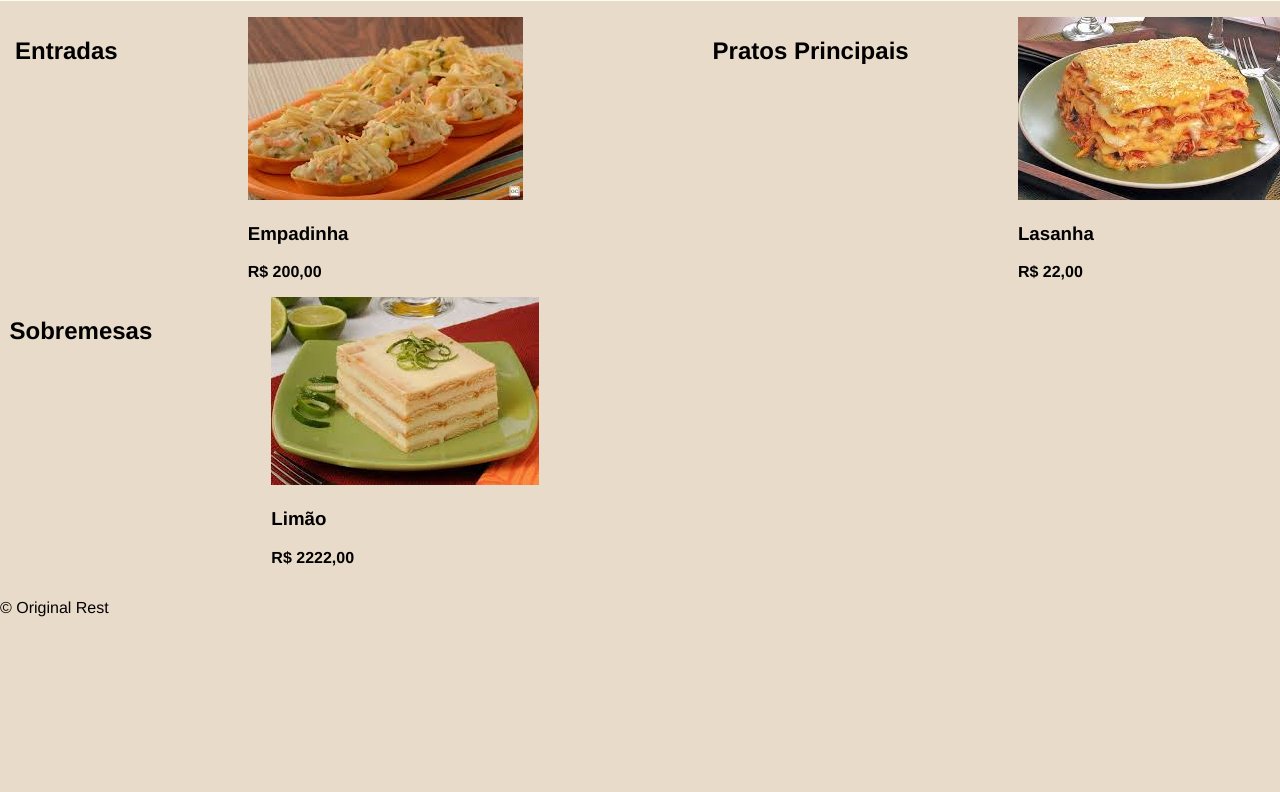
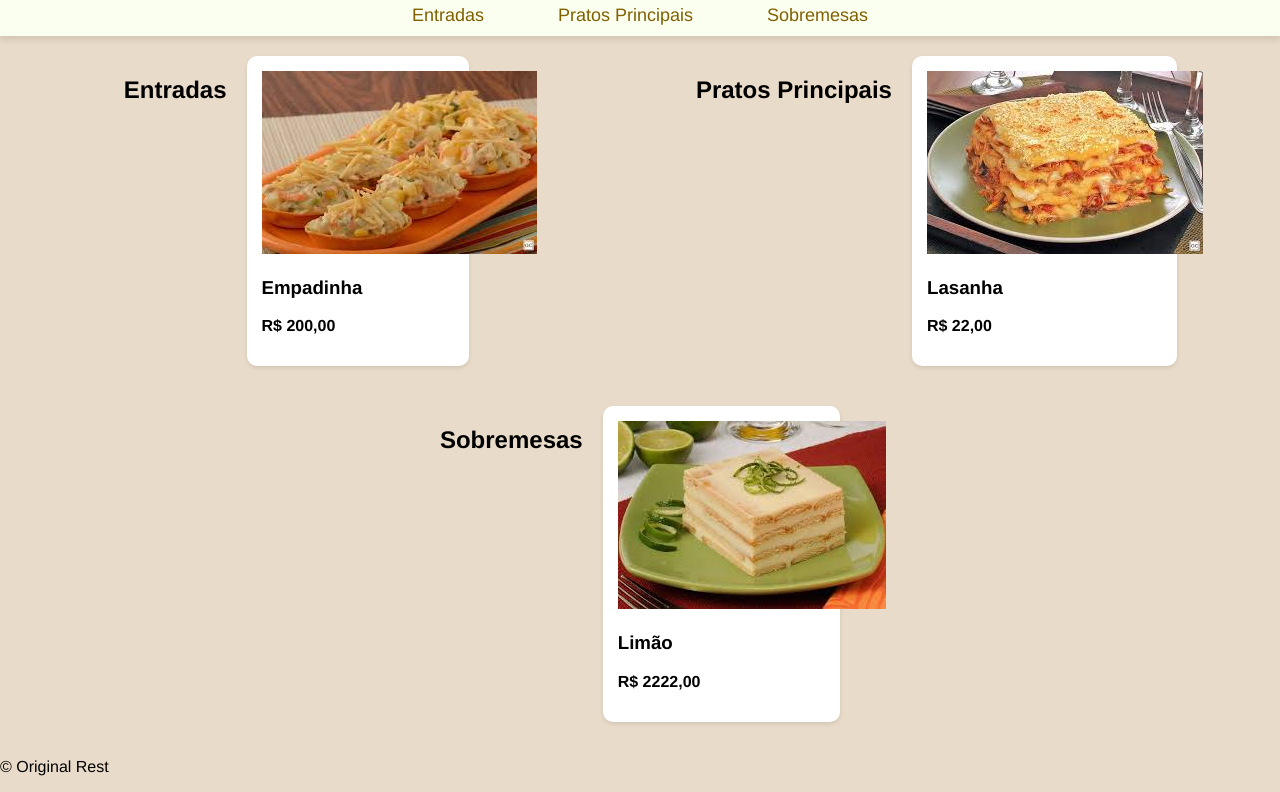
Before and after one commit to Biula7/Restaurante, a plain HTML site: page pagina1.html in a window 1280 px wide. Shown: the part 629-1421 px from the top of the page. Before the commit the page ends 1262 px from the top, so only its background shows below. Drawn offline with Linux system fonts and the light colour scheme.

Commit message:
Update style.css

```diff
--- a/style.css
+++ b/style.css
@@ -1,40 +1,52 @@
-body{
+body {
     font-family: 'Franklin Gothic Medium', 'Arial Narrow', Arial, sans-serif;
     background-color: rgb(233, 219, 201);
-    margin: 0%;
-    padding: 0%;
+    margin: 0;
+    padding: 0;
 }
 
-header{
-    padding: 0%;
+header {
     text-align: center;
+    padding: 20px;
+    background-color: rgb(218, 187, 153);
+    color: white;
 }
 
-nav{
-
-    justify-content: space-around;
+nav {
+    background-color: rgb(251, 255, 240);
+    box-shadow: 0 4px 6px rgba(0, 0, 0, 0.1);
 }
 
-ul{
+ul {
     display: flex;
-    justify-content: space-around;
-    gap: 100px;
+    justify-content: center;
+    gap: 50px;
     list-style: none;
-    background-color: rgb(251, 255, 240);
-    height: 30px;
+    padding: 10px 0;
+    margin: 0;
 }
 
 nav ul li a {
-    text-align: center;
-    display: block;
-    padding: 4px;
-    color: rgb(218, 240, 80);
-  }
+    text-decoration: none;
+    font-size: 18px;
+    color: rgb(128, 96, 0);
+    padding: 8px 12px;
+    transition: color 0.3s, background-color 0.3s;
+}
 
-section{
+nav ul li a:hover {
+    background-color: rgb(218, 187, 153);
+    color: white;
+    border-radius: 5px;
+}
+
+
+section {
     display: flex;
-    justify-content: space-around;
-    gap: 100px;
+    flex-wrap: wrap;
+    justify-content: center;
+    gap: 20px;
+    padding: 20px;
 }
 
 
@@ -42,10 +54,14 @@ section{
     main {
         display: flex;
         flex-wrap: wrap;
-        justify-content: space-between;
+        justify-content: space-around;
     }
 
     article {
         width: 45%;
+        background-color: white;
+        padding: 15px;
+        border-radius: 10px;
+        box-shadow: 0 2px 4px rgba(0, 0, 0, 0.1);
     }
 }
```
